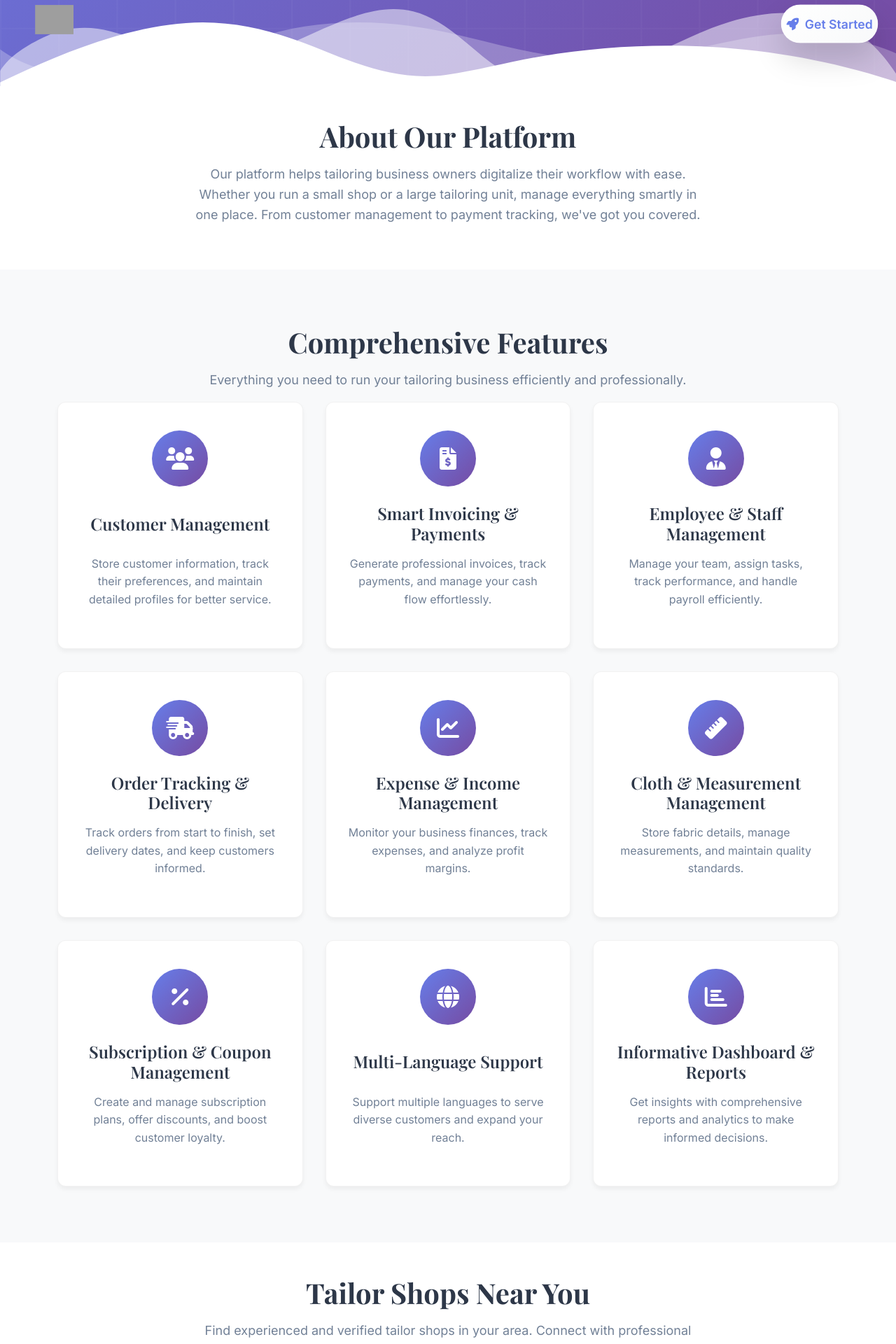
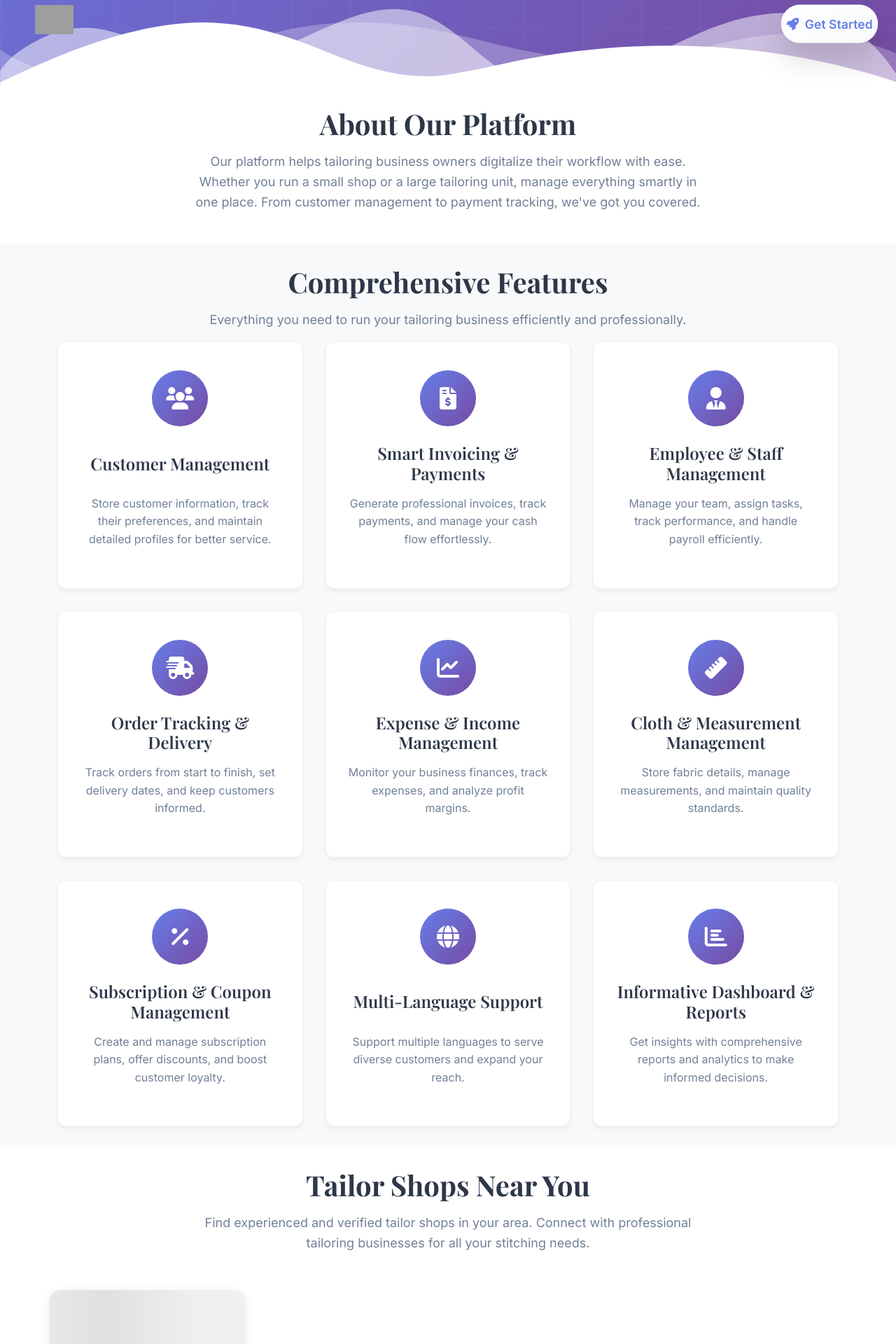
Before and after one commit to codelockinfo/easytailor, a PHP site: page /tailoring/ in a window 1280 px wide. Shown: the part 709-2629 px from the top of the page at 70% size. Run offline with PHP 8.4, Linux system fonts and the light colour scheme; data comes from the database, SQL or seed files in the repository; data that the repository does not hold is empty; grey boxes are pictures that could not be loaded.

Commit message:
frent side section pedding 30 set

```diff
--- a/assets/css/style9.css
+++ b/assets/css/style9.css
@@ -588,8 +588,11 @@ body.announcement-visible {
 }
 
 /* About Section */
+.blog-section {
+    padding: 30px 0;
+}
 .about-section {
-    padding: 8rem 0 5rem;
+    padding:  30px 0px;
     position: relative;
     z-index: 2;
     background-color: var(--bg-white);
@@ -597,7 +600,7 @@ body.announcement-visible {
 
 /* Features Section */
 .features-section {
-    padding: 5rem 0;
+   padding:  30px 0px;
 }
 
 /* Features Slider Styles */
@@ -773,7 +776,7 @@ body.announcement-visible {
 
 /* Benefits Section */
 .benefits-section {
-    padding: 5rem 0;
+     padding:  30px 0px;
 }
 
 /* Benefits Slider Styles */
@@ -1391,7 +1394,7 @@ body.announcement-visible {
 
 /* How It Works Section */
 .how-it-works-section {
-    padding: 5rem 0;
+    padding: 30px 0;
 }
 
 .step-card {
@@ -1464,7 +1467,7 @@ body.announcement-visible {
 
 /* Screenshots Section */
 .screenshots-section {
-    padding: 5rem 0;
+    padding: 30px 0;
 }
 
 .screenshot-card {
@@ -1518,7 +1521,7 @@ body.announcement-visible {
 
 /* Testimonials Section */
 .testimonials-section {
-    padding: 5rem 0;
+    padding: 30px 0;
 }
 
 .testimonial-card {
@@ -2603,6 +2606,7 @@ section:last-of-type + .footer-section {
 .tailors-section {
     position: relative;
     overflow: hidden;
+     padding:  30px 0px;
 }
 
 .tailors-slider-container {
--- a/index.php
+++ b/index.php
@@ -444,7 +444,7 @@
     </section>
 
     <!-- About Section -->
-    <section id="about" class="about-section py-5">
+    <section id="about" class="about-section">
         <div class="container">
             <div class="row">
                 <div class="col-lg-8 mx-auto text-center">
@@ -575,7 +575,7 @@
     </section>
 
     <!-- Tailors Near You Section -->
-    <section id="tailors-near-you" class="tailors-section py-5">
+    <section id="tailors-near-you" class="tailors-section">
         <div class="container">
             <div class="row">
                 <div class="col-lg-8 mx-auto text-center mb-5">
@@ -611,7 +611,7 @@
     </section>
 
     <!-- Benefits Section -->
-    <section id="benefits" class="benefits-section py-5 bg-light">
+    <section id="benefits" class="benefits-section  bg-light">
         <div class="container">
             <div class="row">
                 <div class="col-lg-8 mx-auto text-center">
@@ -705,7 +705,7 @@
     </section>
 
     <!-- How It Works Section -->
-    <section id="how-it-works" class="how-it-works-section py-5">
+    <section id="how-it-works" class="how-it-works-section">
         <div class="container">
             <div class="row">
                 <div class="col-lg-8 mx-auto text-center ">
@@ -769,7 +769,7 @@
     </section>
 
     <!-- Screenshots Section -->
-    <section id="screenshots" class="screenshots-section py-5 bg-light">
+    <section id="screenshots" class="screenshots-section bg-light">
         <div class="container">
             <div class="row">
                 <div class="col-lg-8 mx-auto text-center">
@@ -864,7 +864,7 @@
 
     // Always show testimonials section (title and button), but hide slider if no testimonials
     ?>
-    <section id="testimonials" class="testimonials-section py-5">
+    <section id="testimonials" class="testimonials-section">
         <div class="container">
             <div class="row">
                 <div class="col-lg-8 mx-auto text-center">
@@ -1381,7 +1381,7 @@
         }
     }
     ?>
-    <section id="blog" class="blog-section py-5 bg-light">
+    <section id="blog" class="blog-section bg-light">
         <div class="container">
             <div class="row">
                 <div class="col-lg-8 mx-auto text-center mb-5">
```
